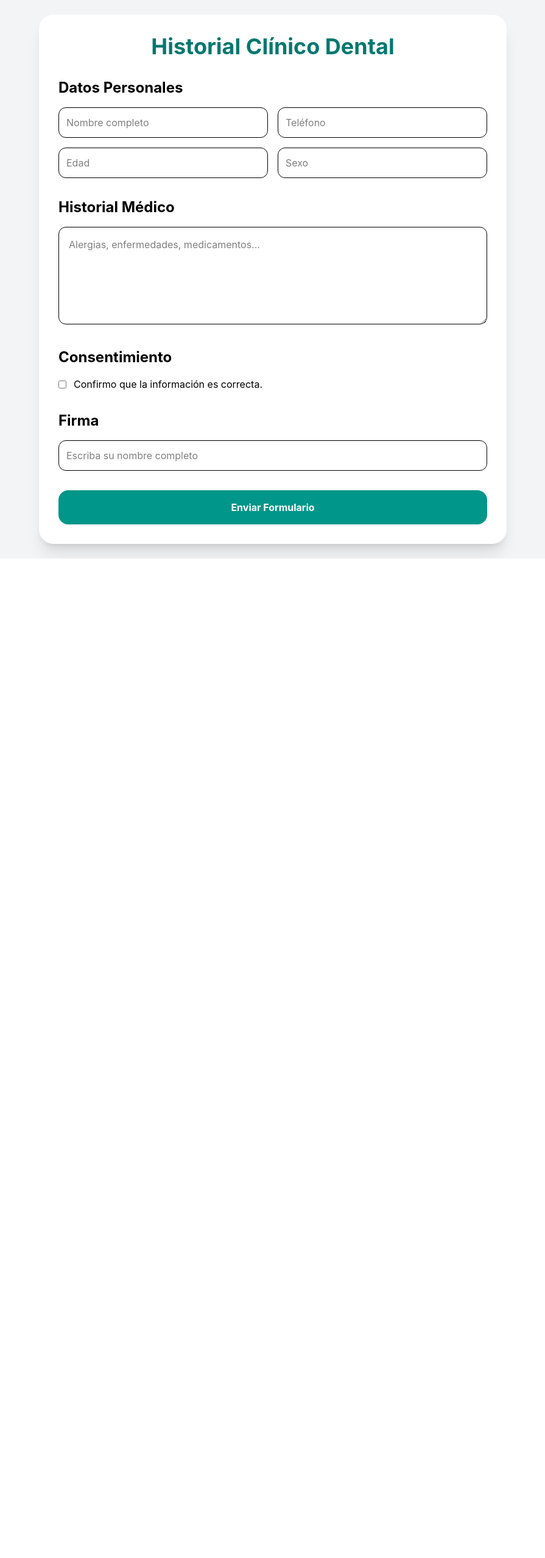
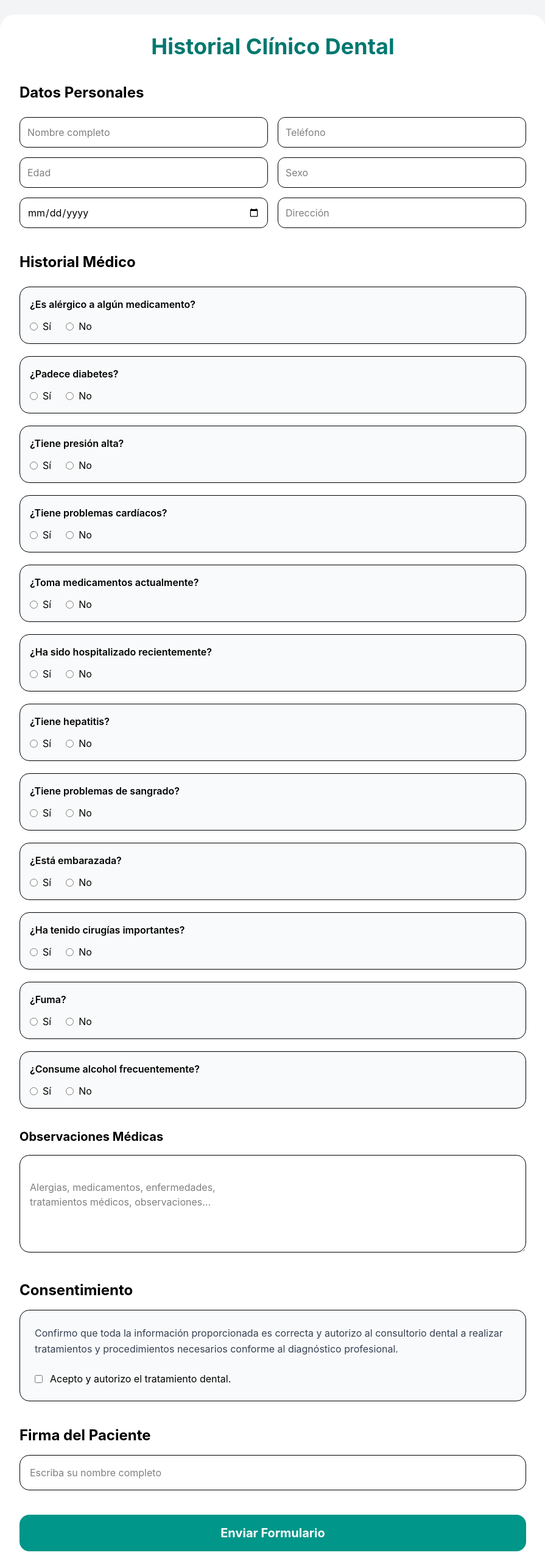
Before and after one commit to eadrian2018-droid/mintos-dental, a React (Vite) app in the folder client/: page /formulario in a window 1280 px wide. Shown: the top 2555 px of the page at 61% size, without its empty margins (192-1087 px from the left). Before the commit the page ends 916 px from the top, so only its background shows below. Built offline with nearby package versions, Linux system fonts and the light colour scheme.

Commit message:
public qr form route

```diff
--- a/client/src/components/FormularioPacientePublico.tsx
+++ b/client/src/components/FormularioPacientePublico.tsx
@@ -4,15 +4,17 @@ export default function FormularioPacientePublico() {
 
     <div className="min-h-screen bg-gray-100 p-6">
 
-      <div className="max-w-3xl mx-auto bg-white rounded-3xl shadow-xl p-8">
+      <div className="max-w-4xl mx-auto bg-white rounded-3xl shadow-xl p-8">
 
-        <h1 className="text-4xl font-bold text-teal-700 mb-8 text-center">
+        <h1 className="text-4xl font-bold text-teal-700 mb-10 text-center">
           Historial Clínico Dental
         </h1>
 
-        <div className="mb-8">
+        {/* DATOS PERSONALES */}
 
-          <h2 className="text-2xl font-bold mb-4">
+        <div className="mb-10">
+
+          <h2 className="text-2xl font-bold mb-6">
             Datos Personales
           </h2>
 
@@ -42,52 +44,173 @@ export default function FormularioPacientePublico() {
               className="border rounded-xl p-3"
             />
 
+            <input
+              type="date"
+              className="border rounded-xl p-3"
+            />
+
+            <input
+              type="text"
+              placeholder="Dirección"
+              className="border rounded-xl p-3"
+            />
+
           </div>
 
         </div>
 
-        <div className="mb-8">
+        {/* HISTORIAL MEDICO */}
 
-          <h2 className="text-2xl font-bold mb-4">
+        <div className="mb-10">
+
+          <h2 className="text-2xl font-bold mb-6">
             Historial Médico
           </h2>
 
-          <textarea
-            placeholder="Alergias, enfermedades, medicamentos..."
-            className="w-full border rounded-xl p-4 h-40"
-          />
+          <div className="space-y-5">
+
+            {[
+              "¿Es alérgico a algún medicamento?",
+              "¿Padece diabetes?",
+              "¿Tiene presión alta?",
+              "¿Tiene problemas cardíacos?",
+              "¿Toma medicamentos actualmente?",
+              "¿Ha sido hospitalizado recientemente?",
+              "¿Tiene hepatitis?",
+              "¿Tiene problemas de sangrado?",
+              "¿Está embarazada?",
+              "¿Ha tenido cirugías importantes?",
+              "¿Fuma?",
+              "¿Consume alcohol frecuentemente?"
+            ].map((pregunta, index) => (
+
+              <div
+                key={index}
+                className="
+                  border
+                  rounded-2xl
+                  p-4
+                  bg-gray-50
+                "
+              >
+
+                <p className="font-semibold mb-3">
+                  {pregunta}
+                </p>
+
+                <div className="flex gap-6">
+
+                  <label className="flex items-center gap-2">
+
+                    <input
+                      type="radio"
+                      name={`pregunta-${index}`}
+                    />
+
+                    Sí
+
+                  </label>
+
+                  <label className="flex items-center gap-2">
+
+                    <input
+                      type="radio"
+                      name={`pregunta-${index}`}
+                    />
+
+                    No
+
+                  </label>
+
+                </div>
+
+              </div>
+
+            ))}
+
+          </div>
+
+          <div className="mt-8">
+
+            <h3 className="text-xl font-bold mb-4">
+              Observaciones Médicas
+            </h3>
+
+            <textarea
+              placeholder="
+Alergias, medicamentos, enfermedades,
+tratamientos médicos, observaciones...
+              "
+              className="
+                w-full
+                border
+                rounded-2xl
+                p-4
+                h-40
+              "
+            />
+
+          </div>
 
         </div>
 
-        <div className="mb-8">
+        {/* CONSENTIMIENTO */}
+
+        <div className="mb-10">
 
           <h2 className="text-2xl font-bold mb-4">
             Consentimiento
           </h2>
 
-          <label className="flex items-center gap-3">
+          <div className="
+            border
+            rounded-2xl
+            p-6
+            bg-gray-50
+          ">
 
-            <input type="checkbox" />
+            <p className="mb-6 text-gray-700 leading-relaxed">
 
-            Confirmo que la información es correcta.
+              Confirmo que toda la información proporcionada es correcta y autorizo
+              al consultorio dental a realizar tratamientos y procedimientos
+              necesarios conforme al diagnóstico profesional.
 
-          </label>
+            </p>
+
+            <label className="flex items-center gap-3">
+
+              <input type="checkbox" />
+
+              Acepto y autorizo el tratamiento dental.
+
+            </label>
+
+          </div>
 
         </div>
 
-        <div className="mb-8">
+        {/* FIRMA */}
+
+        <div className="mb-10">
 
           <h2 className="text-2xl font-bold mb-4">
-            Firma
+            Firma del Paciente
           </h2>
 
           <input
             type="text"
             placeholder="Escriba su nombre completo"
-            className="w-full border rounded-xl p-3"
+            className="
+              w-full
+              border
+              rounded-2xl
+              p-4
+            "
           />
 
         </div>
+
+        {/* BOTON */}
 
         <button
           className="
@@ -99,6 +222,7 @@ export default function FormularioPacientePublico() {
             rounded-2xl
             font-bold
             w-full
+            text-xl
           "
         >
           Enviar Formulario
--- a/client/src/components/QRCodePaciente.tsx
+++ b/client/src/components/QRCodePaciente.tsx
@@ -4,7 +4,6 @@ export default function QRCodePaciente() {
 
   const urlFormulario =
     "https://mintos-dental-q77v-4w0x2ube6-eadrian2018-droids-projects.vercel.app/formulario";
-
   return (
 
     <div
```
